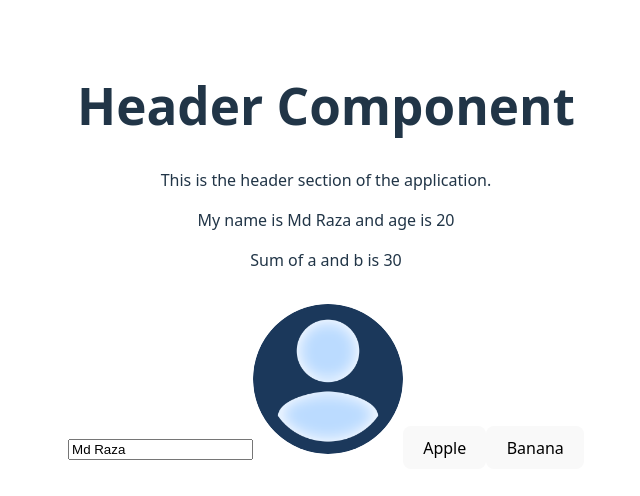
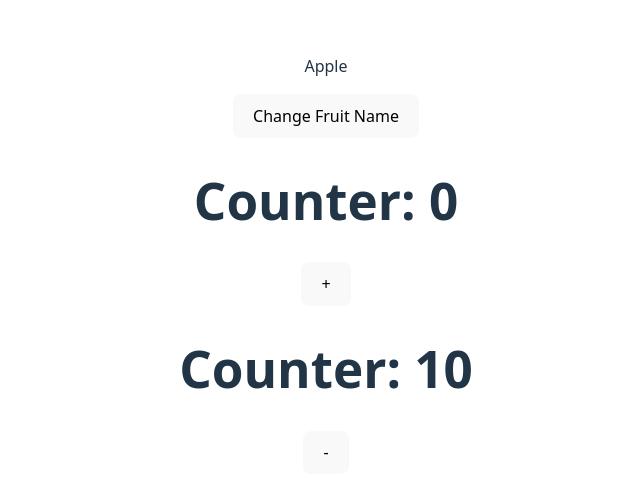
Before and after one commit to mdraza77/learning_react, a React (Vite) app: page / in a window 1280 px wide. Shown: the part 144-640 px from the top of the page, without its empty margins (314-954 px from the left). Built offline with nearby package versions, Linux system fonts and the light colour scheme.

Commit message:
react state

```diff
--- a/src/App.jsx
+++ b/src/App.jsx
@@ -4,32 +4,18 @@
 import "./App.css";
 import Header from "./header.jsx";
 import Login, { Profile, Setting, user_id } from "./UserComponent.jsx";
+import Counter from "./Counter.jsx";
 
 function App() {
-  const myName = "Md Raza";
-  let myAge = 20;
-
-  let profile_img = "public\\profile-img.png";
-
-  function sum(a, b) {
-    return a + b;
-  }
-
-  const fruit = (name) => {
-    alert(name);
+  const [fruit, setFruit] = useState("Apple");
+  const handleFruit = () => {
+    setFruit("Banana");
   };
-
   return (
     <>
-      <Header />
-      <p>
-        My name is {myName} and age is {myAge}
-      </p>
-      <p>Sum of a and b is {sum(10, 20)}</p>
-      <input type="text" value={myName} />
-      <img className="profile-image" src={profile_img} alt="Profile" />
-      <button onClick={() => fruit("Apple")}>Apple</button>
-      <button onClick={() => fruit("Banana")}>Banana</button>
+      <p>{fruit}</p>
+      <button onClick={handleFruit}>Change Fruit Name</button>
+      <Counter />
     </>
   );
 }
--- /dev/null
+++ b/src/Counter.jsx
@@ -0,0 +1,16 @@
+import { useState } from "react";
+
+const Counter = () => {
+  const [count, setCount] = useState(0);
+  const [rCount, setRCount] = useState(10);
+  return (
+    <div>
+      <h1>Counter: {count}</h1>
+      <button onClick={() => setCount(count + 1)}>+</button>
+      <h1>Counter: {rCount}</h1>
+      <button onClick={() => setRCount(rCount - 1)}>-</button>
+    </div>
+  );
+};
+
+export default Counter;
```
